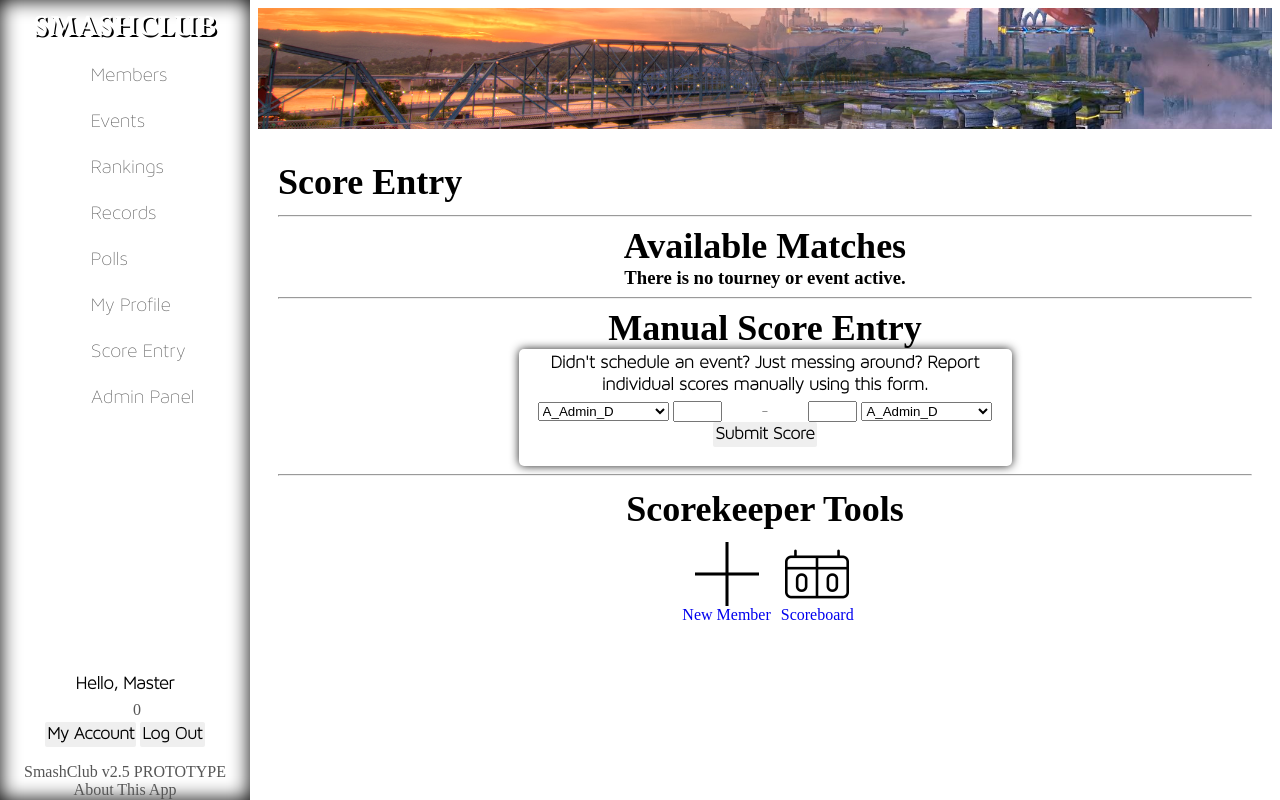
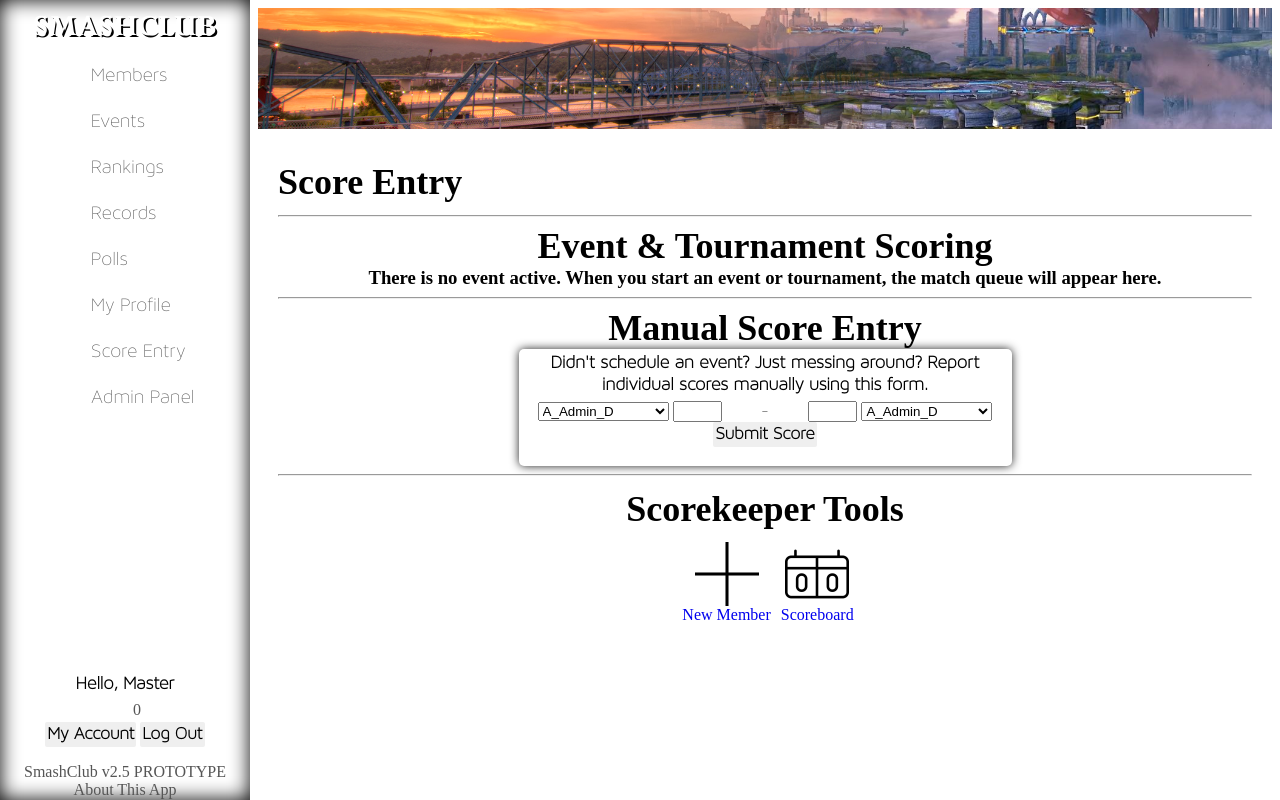
Before and after one commit to twiceineverymoment/smashclub, a PHP site: page /scoring/ in a window 1280 px wide. Run offline with PHP 8.4, Linux system fonts and the light colour scheme; a user stored in the database is signed in; data comes from the database, SQL or seed files in the repository; data that the repository does not hold is empty; some libraries are stand-ins or nearby versions.

Commit message:
Minor text changes

```diff
--- a/htdocs/directory/index.php
+++ b/htdocs/directory/index.php
@@ -24,7 +24,7 @@
 			<input type="submit" class="sc-button" value="Search" />
 		</form>
 		<?php if($_SESSION['type']==0) : ?>
-		<h3>For privacy purposes, some results may be hidden. <b>Log In</b> to see all members.</h3>
+		<h3>Note: Some members' information may not be displayed due to privacy reasons.</h3>
 		<?php endif; ?>
 		<hr />
 
--- a/htdocs/scoring/index.php
+++ b/htdocs/scoring/index.php
@@ -30,8 +30,8 @@
 		<div id="main" class="page-content">
 		<h2>Score Entry</h2>
 		<hr />
-		<h2 style="margin: 0 auto !important; text-align: center">Available Matches</h2>
 		<?php if ($status==3 or $status==4) : ?> <!--Freeplay event-->
+			<h2 style="margin: 0 auto !important; text-align: center">Matchmaking Queue</h2>
 			<table class="rank-list">
 				<?php if (mysqli_num_rows($fpqueue)==0) : ?>
 					<tr id="rank-list-head">
@@ -75,9 +75,11 @@
 				<?php endwhile; ?>
 			</table>
 		<?php elseif ($status==2) : ?>
+			<h2 style="margin: 0 auto !important; text-align: center">Tournament Matches</h2>
 			<h3>A tourney is preparing to start! When it begins, scores will appear here.</h3>
 		<?php endif; ?>
 		<?php if ($status==1 or $status==4) : ?>
+			<h2 style="margin: 0 auto !important; text-align: center">Tournament Matches</h2>
 			<h4 style="text-align: center">Use the radio buttons to select the winner before marking a match complete.</h4>
 
 			<?php
@@ -186,7 +188,8 @@
 			</table>
 
 		<?php else : ?>
-			<h3>There is no tourney or event active.</h3>
+			<h2 style="margin: 0 auto !important; text-align: center">Event &amp; Tournament Scoring</h2>
+			<h3>There is no event active. When you start an event or tournament, the match queue will appear here.</h3>
 		<?php endif; ?>
 		<hr />
 			<h2 style="margin: 0 auto !important; text-align: center">Manual Score Entry</h2>
```
